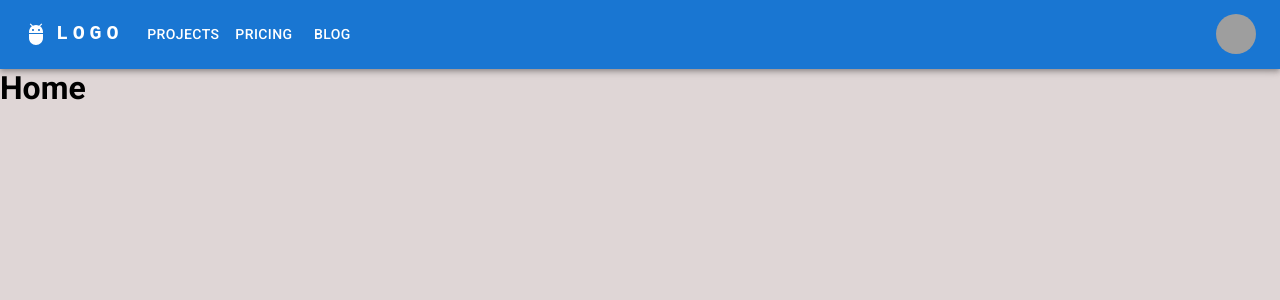
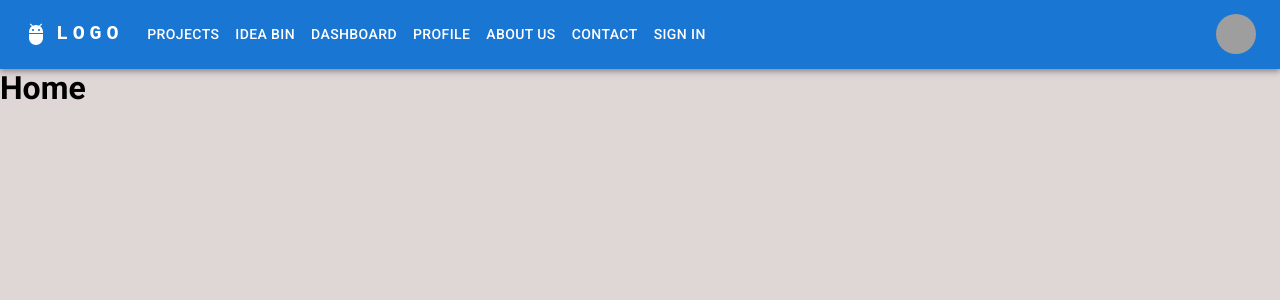
Before and after one commit to Brainybrian316/DEVise, a React (Create React App) app: page / in a window 1280 px wide. Shown: the top 300 px of the page. Built offline with nearby package versions, Linux system fonts and the light colour scheme; grey boxes are pictures that could not be loaded.

Commit message:
Update nav list

```diff
--- a/src/components/Navbar.js
+++ b/src/components/Navbar.js
@@ -13,7 +13,7 @@ import Tooltip from '@mui/material/Tooltip';
 import MenuItem from '@mui/material/MenuItem';
 import AdbIcon from '@mui/icons-material/Adb';
 
-const pages = ['Projects', 'Pricing', 'Blog'];
+const pages = ['Projects', 'Idea Bin', 'Dashboard', 'Profile', 'About Us', 'Contact', 'Sign In'];
 const settings = ['Profile', 'Account', 'Dashboard', 'Logout'];
 
 const ResponsiveAppBar = () => {
```
